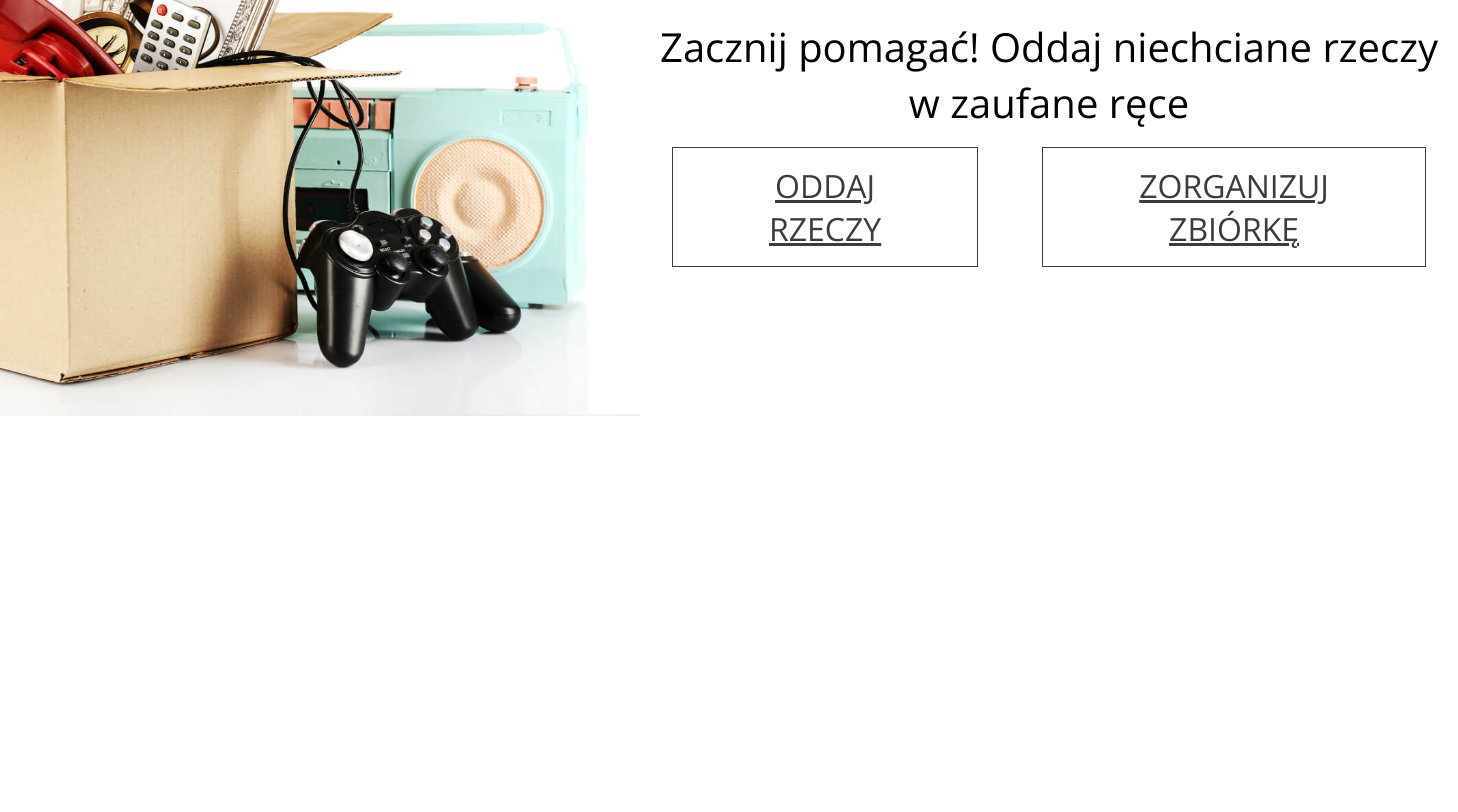
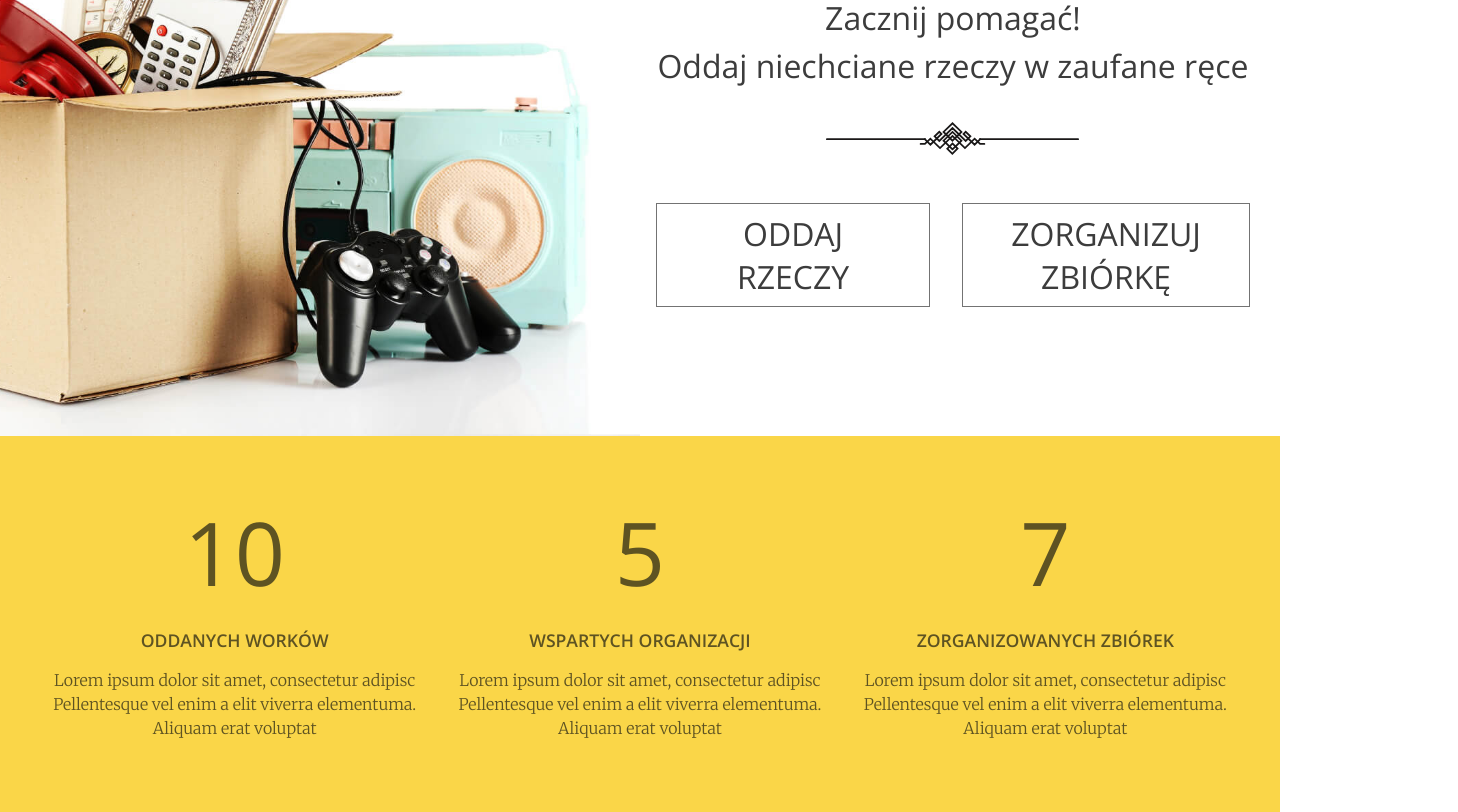
Before and after one commit to kchmaya/oddam-w-dobre-rece, a React (Create React App) app: page /#/ in a window 1280 px wide. Shown: the part 300-1112 px from the top of the page, 1458 px wide, since content can reach past the window. Before the commit the page ends 800 px from the top, so only its background shows below. Built offline with nearby package versions, Linux system fonts and the light colour scheme.

Commit message:
three column section - done

```diff
--- a/src/components/Home.js
+++ b/src/components/Home.js
@@ -1,7 +1,7 @@
 import React, {Component} from 'react';
 import Header from './Header';
 import MainSection from './MainSection';
-// import ThreeColumns from './ThreeColumns';
+import ThreeColumns from './ThreeColumns';
 // import Steps from './Steps';
 // import About from './About';
 // import Organisations from './Organisations';
@@ -15,7 +15,7 @@ class Home extends Component {
             <>
                 <Header />
                 <MainSection />
-            {/*    <ThreeColumns />*/}
+                <ThreeColumns />
             {/*    <Steps />*/}
             {/*    <About />*/}
             {/*    <Organisations />*/}
--- a/src/components/MainSection.js
+++ b/src/components/MainSection.js
@@ -7,13 +7,16 @@ class MainSection extends Component {
             <section className='main-section'>
                 <img src={require ('../assets/Home-Hero-Image.jpg')} alt='' className='main-section-img'/>
                 <div className='main-section-text'>
-                    <h1 className='main-section-title'> Zacznij pomagać! Oddaj niechciane rzeczy w zaufane ręce </h1>
+                    <h1 className='main-section-title'> Zacznij pomagać!
+                        <span>Oddaj niechciane rzeczy w zaufane ręce </span>
+                    </h1>
+                    <img src={require ('../assets/Decoration.svg')} alt='' className='decoration'/>
                     <ul className='main-section-btns'>
                         <li>
-                            <Link to='' className='btn-link'> Oddaj rzeczy </Link>
+                            <Link to='/login' className='btn-link'> Oddaj <span>rzeczy</span> </Link>
                         </li>
                         <li>
-                            <Link to='' className='btn-link'> Zorganizuj zbiórkę </Link>
+                            <Link to='/login' className='btn-link'> Zorganizuj <span>zbiórkę</span> </Link>
                         </li>
                     </ul>
                 </div>
--- a/src/components/ThreeColumns.js
+++ b/src/components/ThreeColumns.js
@@ -0,0 +1,31 @@
+import React, {Component} from 'react';
+
+class ThreeColumns extends Component {
+    render() {
+        return (
+            <section className='three-columns-section'>
+                <div className='column'>
+                    <h2 className='column-numbers'> 10 </h2>
+                    <p className='column-subtitle'> Oddanych worków </p>
+                    <p className='column-description'> Lorem ipsum dolor sit amet, consectetur adipisc
+                        Pellentesque vel enim a elit viverra elementuma. Aliquam erat voluptat </p>
+                </div>
+                <div className='column'>
+                    <h2 className='column-numbers'> 5 </h2>
+                    <p className='column-subtitle'> Wspartych organizacji </p>
+                    <p className='column-description'> Lorem ipsum dolor sit amet, consectetur adipisc
+                        Pellentesque vel enim a elit viverra elementuma. Aliquam erat voluptat </p>
+                </div>
+                <div className='column'>
+                    <h2 className='column-numbers'> 7 </h2>
+                    <p className='column-subtitle'> Zorganizowanych zbiórek </p>
+                    <p className='column-description'> Lorem ipsum dolor sit amet, consectetur adipisc
+                        Pellentesque vel enim a elit viverra elementuma. Aliquam erat voluptat </p>
+                </div>
+            </section>
+
+        )
+    }
+}
+
+export default ThreeColumns;
--- a/src/scss/Header.scss
+++ b/src/scss/Header.scss
@@ -29,7 +29,7 @@
   }
 
   .header-menu {
-    font-size: 1.25rem;
+    font-size: 1rem;
     margin: 0;
 
     ul {
--- a/src/scss/MainSection.scss
+++ b/src/scss/MainSection.scss
@@ -7,7 +7,7 @@
     display: block;
     height: auto;
     margin-left: -23%;
-    margin-top: -10%;
+    margin-top: -8%;
     max-width: 73%;
   }
 
@@ -21,26 +21,45 @@
     width: 100%;
 
     .main-section-title {
-      font-size: 2.5rem;
+      font-size: 2rem;
       font-weight: 500;
-      line-height: 3.5rem;
+      line-height: 3rem;
+      color: $color-dark-brown;
       text-align: center;
+
+      span {
+        display: block;
+      }
+    }
+
+    .decoration {
+      margin: 2rem;
     }
 
     .main-section-btns {
       display: flex;
 
+      li:first-of-type {
+        padding: 0.5rem 5rem;
+      }
+
       li {
-        border: 1px solid $color-dark-brown;
+        border: 1px solid $color-grey;
         font-size: 2rem;
-        margin: 1rem 2rem;
-        padding: 1rem 6rem;
+        margin: 1rem 1rem;
+        padding: 0.5rem 3rem;
         text-align: center;
+
+        span {
+          display: block;
+        }
 
         .btn-link {
           color: $color-dark-brown;
           text-transform: uppercase;
-          font-weight: 400;
+          font-weight: 300;
+          text-decoration: none;
+
         }
       }
     }
--- /dev/null
+++ b/src/scss/ThreeColumns.scss
@@ -0,0 +1,37 @@
+@import "settings/colors";
+@import 'settings/fonts';
+
+.three-columns-section {
+  display: flex;
+  justify-content: space-around;
+  text-align: center;
+
+  background: $color-yellow;
+  color: $color-brown;
+  padding: 3.5rem 2rem;
+
+  .column {
+    width: 25rem;
+  }
+
+  .column-numbers {
+    font-size: 5.5rem;
+    font-weight: 300;
+    margin-bottom: 1rem;
+  }
+
+  .column-subtitle {
+    font-weight: 600;
+    font-size: 1.1rem;
+    margin-bottom: 1rem;
+    text-transform: uppercase;
+  }
+
+  .column-description {
+    font-family: $font-alt;
+    font-weight: 300;
+    line-height: 1.5rem;
+    margin-bottom: 1rem;
+
+  }
+}
--- a/src/scss/main.scss
+++ b/src/scss/main.scss
@@ -3,6 +3,7 @@
 
 @import 'Header';
 @import 'MainSection';
+@import 'ThreeColumns';
 
 * {
   margin: 0;
--- a/src/scss/settings/_fonts.scss
+++ b/src/scss/settings/_fonts.scss
@@ -1,5 +1,5 @@
-@import url('https://fonts.googleapis.com/css?family=Open+Sans:400,600,700&display=swap&subset=latin-ext');
-@import url('https://fonts.googleapis.com/css?family=Merriweather:400,700&display=swap&subset=latin-ext');
+@import url('https://fonts.googleapis.com/css?family=Open+Sans:300,400,600,700&display=swap&subset=latin-ext');
+@import url('https://fonts.googleapis.com/css?family=Merriweather:300,400,700&display=swap&subset=latin-ext');
 
 $font-base: "Open Sans", sans-serif;
 $font-alt: "Merriweather", serif;
```
